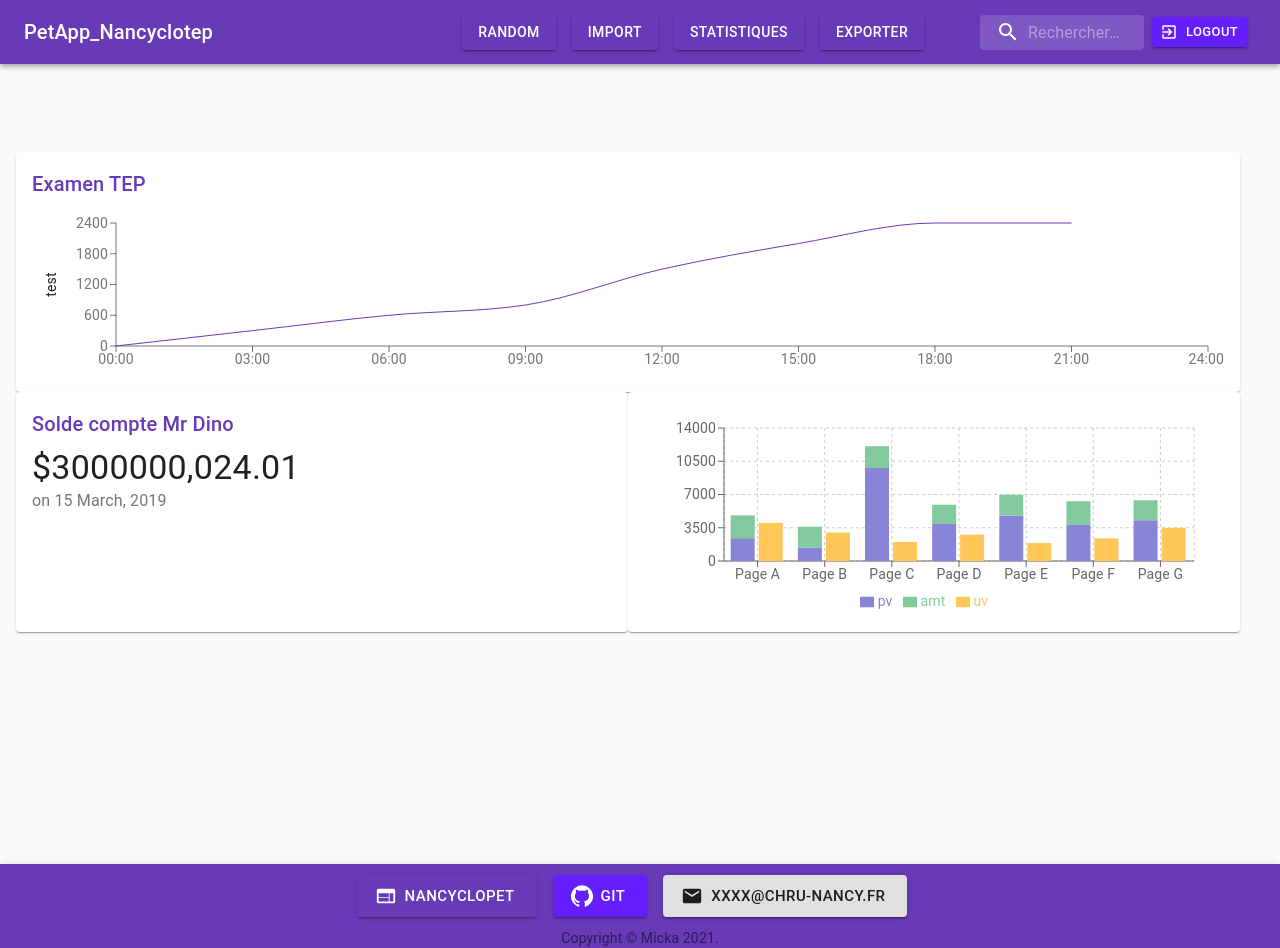
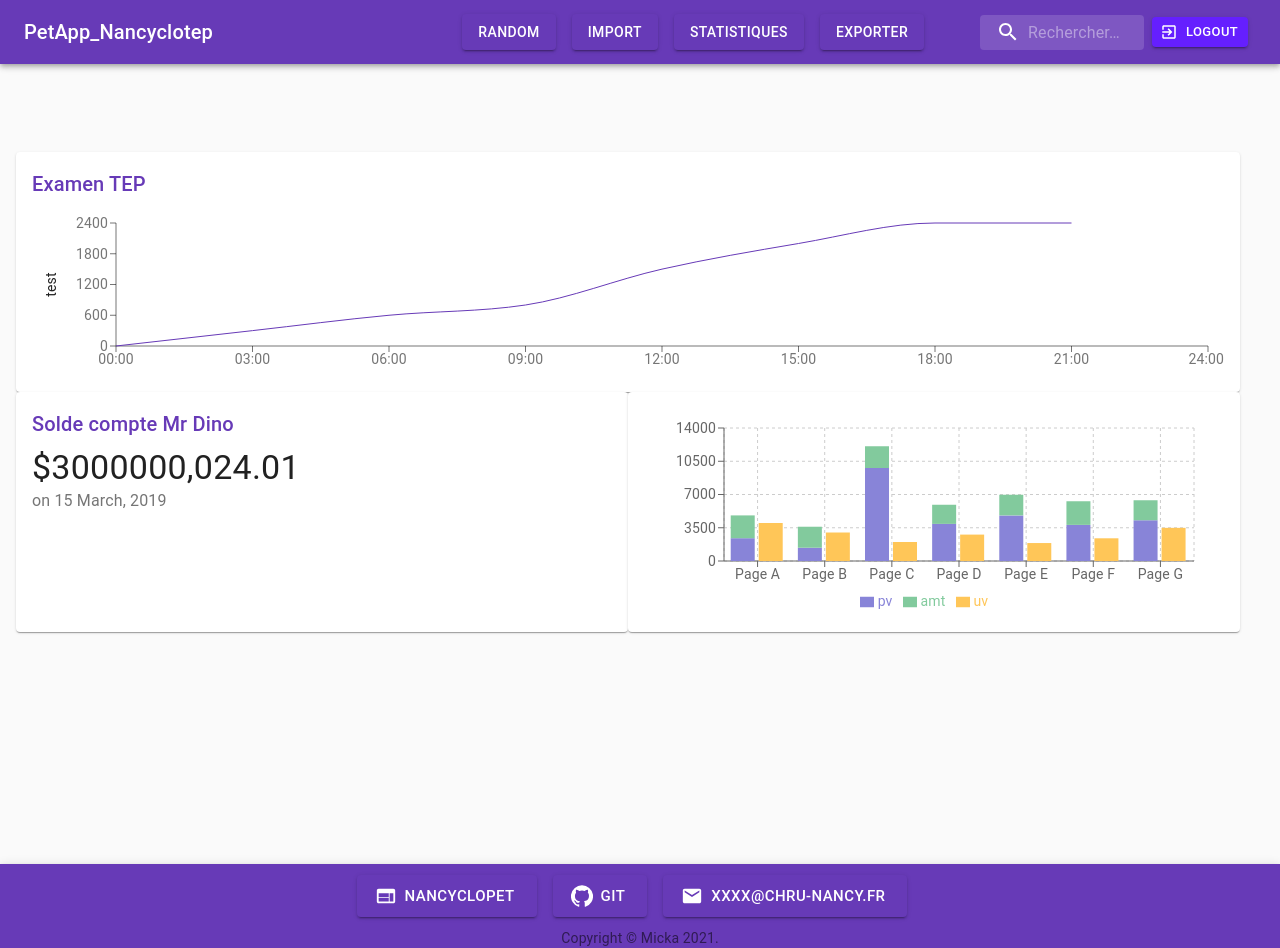
Before and after one commit to PierreEpron/pet, a React (Create React App) app in the folder platform/frontend/: page /StatPage in a window 1280 px wide. Built offline with nearby package versions, Linux system fonts and the light colour scheme.

Commit message:
change button color

```diff
--- a/platform/frontend/src/components/Footer.js
+++ b/platform/frontend/src/components/Footer.js
@@ -63,7 +63,7 @@ export default function ButtonAppBar() {
                         target="_blank"
                         href="https://github.com/Nancyclotep/devia"
                         variant="contained"
-                        color="secondary"
+                        color="primary"
                         size="large"
                         className={classes.WebButton}
                         startIcon={<GitHubIcon/>}
@@ -73,6 +73,7 @@ export default function ButtonAppBar() {
                     <Button
                         variant="contained"
                         size="large"
+                        color="primary"
                         className={classes.WebButton}
                         startIcon={<EmailIcon/>}
                     >
```
